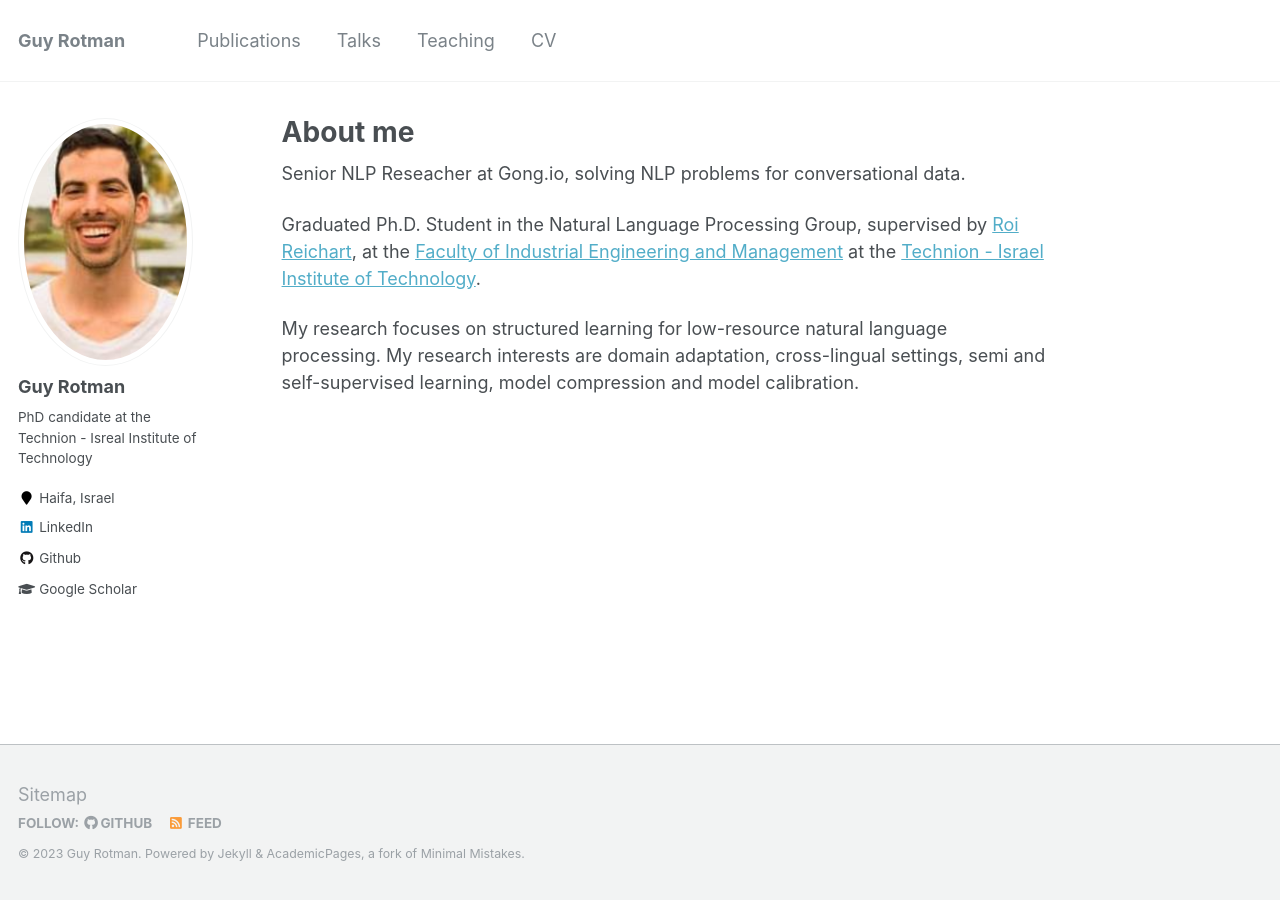
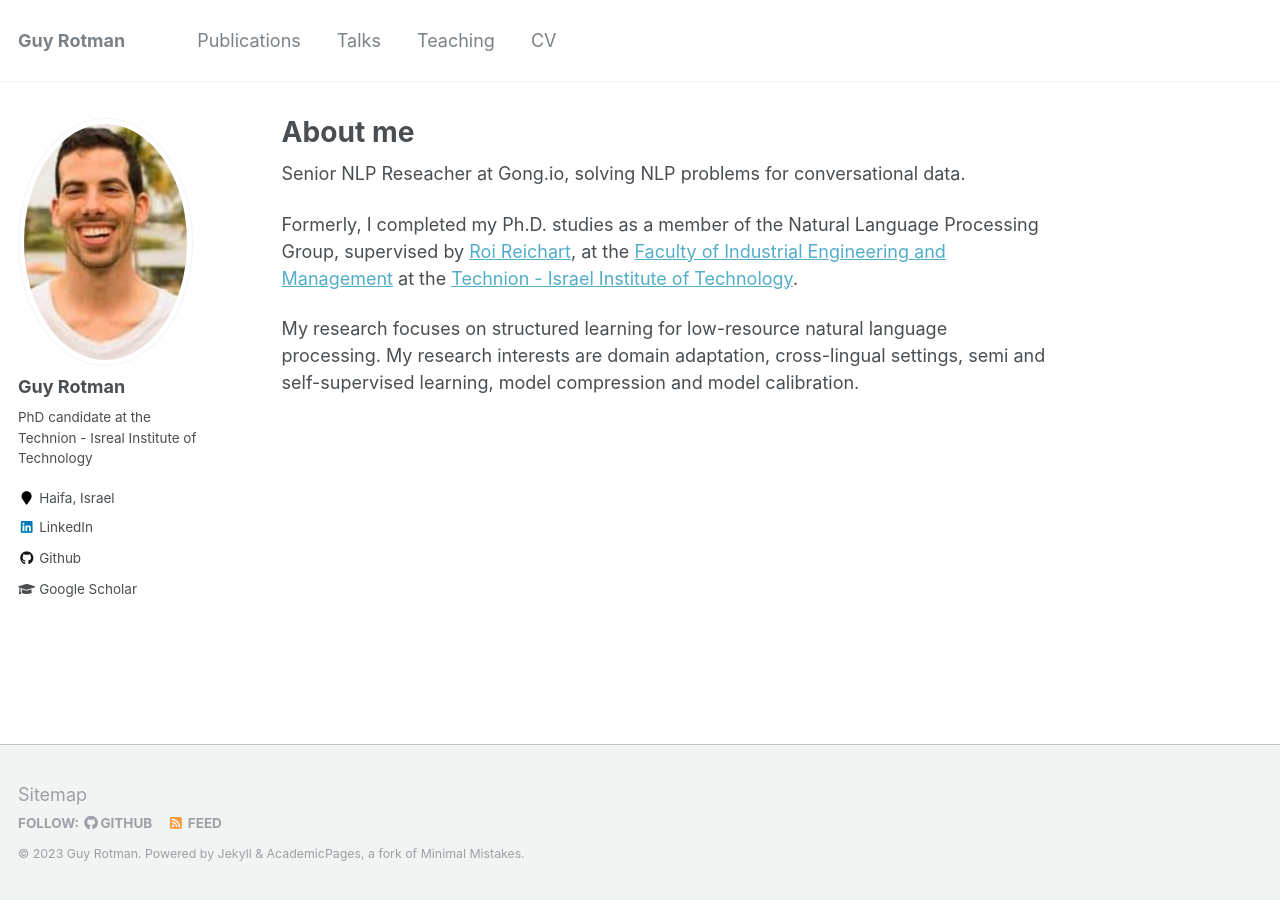
Before and after one commit to rotmanguy/rotmanguy.github.io, a Jekyll site: the page built from _pages/about.md, in a window 1280 px wide. Built offline with Jekyll 4.4.1, drawn with Linux system fonts in a browser that asks for light colours.

Commit message:
Update about.md

```diff
--- a/_pages/about.md
+++ b/_pages/about.md
@@ -9,6 +9,6 @@ redirect_from:
 ---
 Senior NLP Reseacher at Gong.io, solving NLP problems for conversational data.
 
-Graduated Ph.D. Student in the Natural Language Processing Group, supervised by <a href = "https://ie.technion.ac.il/~roiri/">Roi Reichart</a>, at the <a href = "http://ie.technion.ac.il">Faculty of Industrial Engineering and Management</a> at the <a href = "http://www.technion.ac.il">Technion - Israel Institute of Technology</a>.
+Formerly, I completed my Ph.D. studies as a member of the Natural Language Processing Group, supervised by <a href = "https://ie.technion.ac.il/~roiri/">Roi Reichart</a>, at the <a href = "http://ie.technion.ac.il">Faculty of Industrial Engineering and Management</a> at the <a href = "http://www.technion.ac.il">Technion - Israel Institute of Technology</a>.
 
 My research focuses on structured learning for low-resource natural language processing. My research interests are domain adaptation, cross-lingual settings, semi and self-supervised learning, model compression and model calibration.
```
